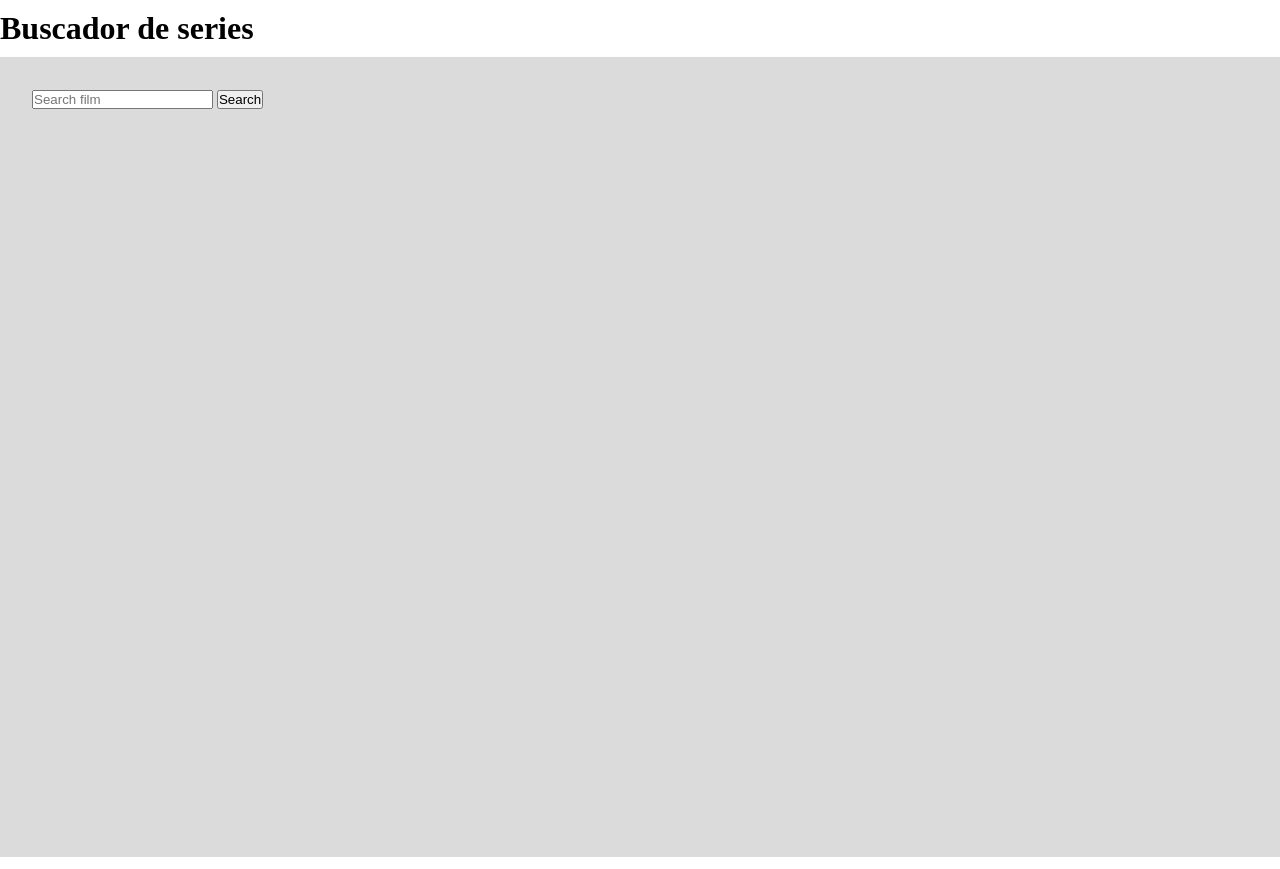
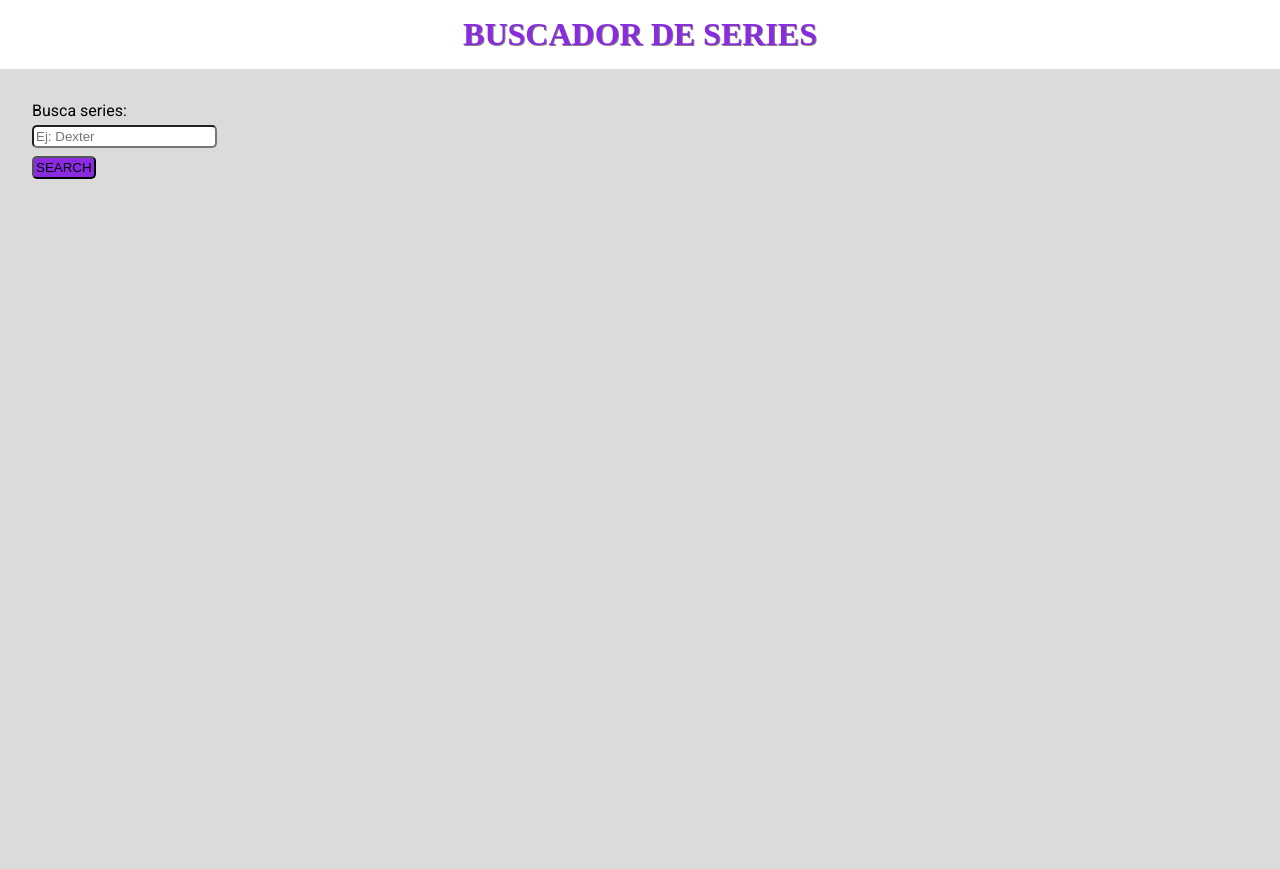
Before and after one commit to Adalab/modulo-2-evaluacion-final-itziarZG, a website: page docs/index.html in a window 1280 px wide. Drawn offline with Linux system fonts and the light colour scheme; some icons are missing.

Commit message:
run docs with styles

```diff
--- a/docs/assets/css/main.css
+++ b/docs/assets/css/main.css
@@ -1 +1 @@
-*{box-sizing:border-box;margin:0;padding:0}.main{padding:2rem;min-height:100vh;background-color:#f3f4f5;font-family:"Roboto",sans-serif;background-color:#dbdbdb;display:grid;grid-template-columns:30% 70%;grid-template-rows:10% 90%;grid-template-areas:"form search" "favs search"}.title{margin:10px 0}.form{grid-area:form}.main__search__list{display:flex;flex-wrap:wrap}.main__search__item{padding:10px;color:blueviolet;margin:5px;grid-area:search;background-color:grey}.main__fav{grid-area:favs;transition:width 1s ease}.main__fav__item{display:flex;transform:scale(0.5)}.main__fav__list{display:flex;flex-direction:column;justify-content:flex-start}
+*{box-sizing:border-box;margin:0;padding:0}ul{list-style-type:none}.main{padding:2rem;min-height:100vh;background-color:#f3f4f5;font-family:"Roboto",sans-serif;background-color:#dbdbdb;display:flex}.main-column{width:20%;margin-right:20px}.form{height:-webkit-fit-content;height:-moz-fit-content;height:fit-content}.form__input{margin:5px 0;padding:2px}.form__button{margin:3px 0;padding:2px;background-color:blueviolet;border-radius:5px;text-transform:uppercase}.form__button:hover{cursor:pointer;background-color:grey;color:blueviolet;transition:all 0.5 ease}.form__input{border-radius:5px}.main__search__list{width:80%;display:flex;flex-wrap:wrap;background-image:url("../images/film.jpg");background-size:30px;padding:0 15px}.main__search__item{padding:10px;color:blueviolet;font-weight:500;margin:5px;background-color:grey}.main__fav{margin-top:10px}.main__fav__item{display:flex;padding:1rem 1rem 1rem 0}.main__fav__photo{width:50%;border:2px solid blueviolet}.main__fav__text{align-self:center}.main__fav__btn{height:-webkit-fit-content;height:-moz-fit-content;height:fit-content;border:1px solid blueviolet}.header{display:flex;justify-content:center;align-items:center}.header__title{text-align:center;color:blueviolet;text-transform:uppercase;margin:1rem;text-shadow:1px 1px grey}.header__icon{color:blueviolet;transform:scale(2)}
--- a/docs/index.html
+++ b/docs/index.html
@@ -5,22 +5,28 @@
   <meta charset="UTF-8" />
   <meta name="viewport" content="width=device-width, initial-scale=1" />
   <title>Evaluación Final Módula 2 Itziar Zameza García</title>
-  <link href="https://fonts.googleapis.com/css?family=Roboto&display=swap" rel="stylesheet" />
+  <link href="https://fonts.googleapis.com/css2?family=Roboto:wght@400;500;700&display=swap" rel="stylesheet">
+  <link href="https://file.myfontastic.com/qp5cjiE5fvo34QeehvjMUR/icons.css" rel="stylesheet">
   <link rel="stylesheet" href="./assets/css/main.css" />
 </head>
 
 <body>
-  <header>
-    <h1 class="title">Buscador de series</h1>
+  <header class="header">
+    <div class="icon-videocamera header__icon"></div>
+    <h1 class="header__title">Buscador de series</h1>
+    <div class="icon-videocamera header__icon"></div>
   </header>
   <main class="main">
-    <form class="form">
-      <input class="main__input js-main__input" type="text" placeholder="Search film"></input>
-      <button class="main__button js-main__button">Search</button>
-    </form>
-    <section class="main__fav js-main__fav">
-      <ul class="main__fav__list js-main__fav__list"></ul>
-    </section>
+    <div class="main-column">
+      <form class="form">
+        <label class="form__label" for="input">Busca series:</label>
+        <input class="form__input js-form__input" id="input" name="input" type="text" placeholder="Ej: Dexter"></input>
+        <button class="form__button js-form__button">Search</button>
+      </form>
+      <section class="main__fav js-main__fav">
+        <ul class="main__fav__list js-main__fav__list"></ul>
+      </section>
+    </div>
     <section class="main__search js-main__search">
       <ul class="main__search__list js-main__search__list"></ul>
     </section>
```
Also changed, not shown: docs/assets/js/main.js (+1 -1 lines), docs/assets/images/film.jpg (added).
